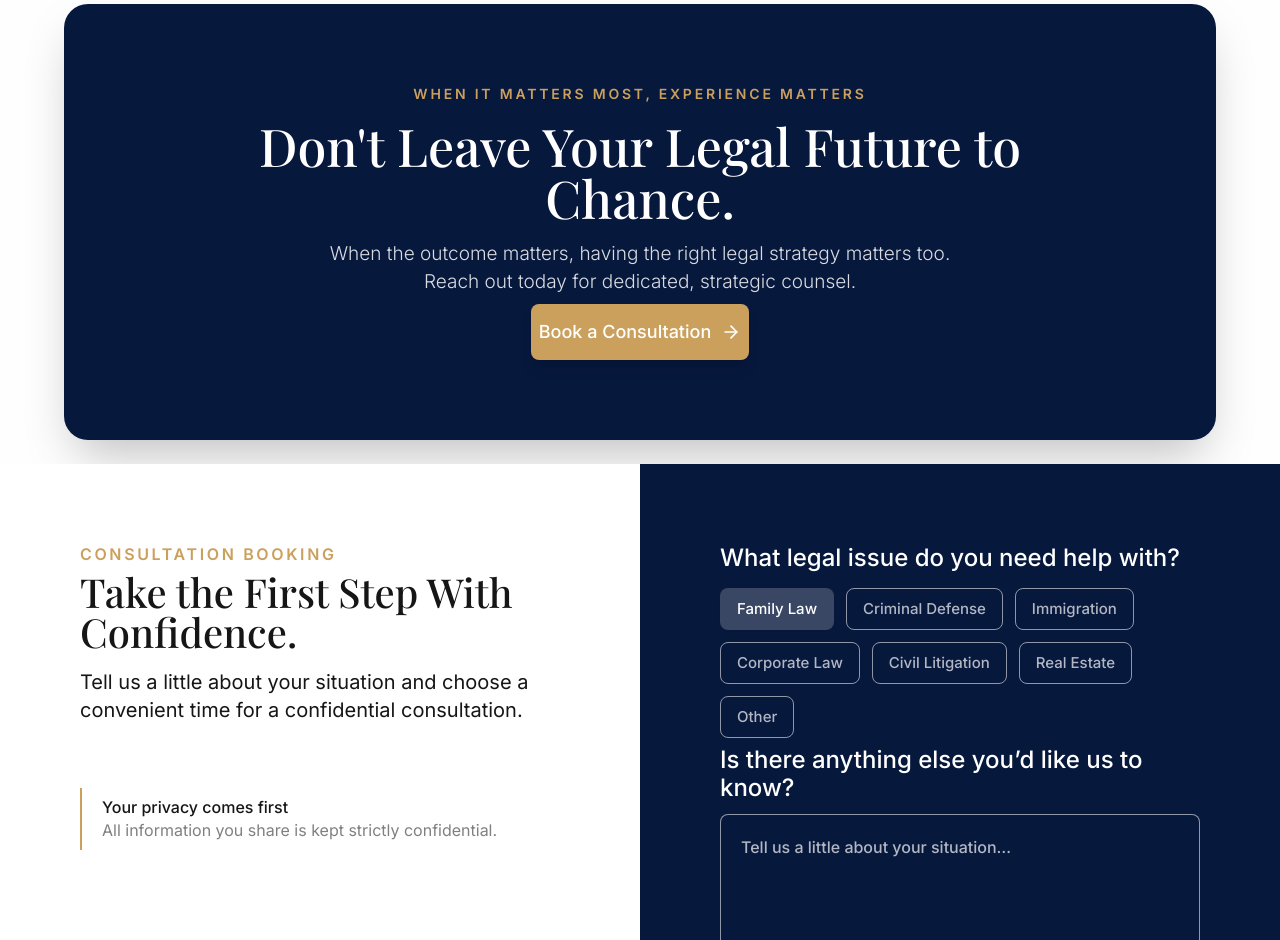
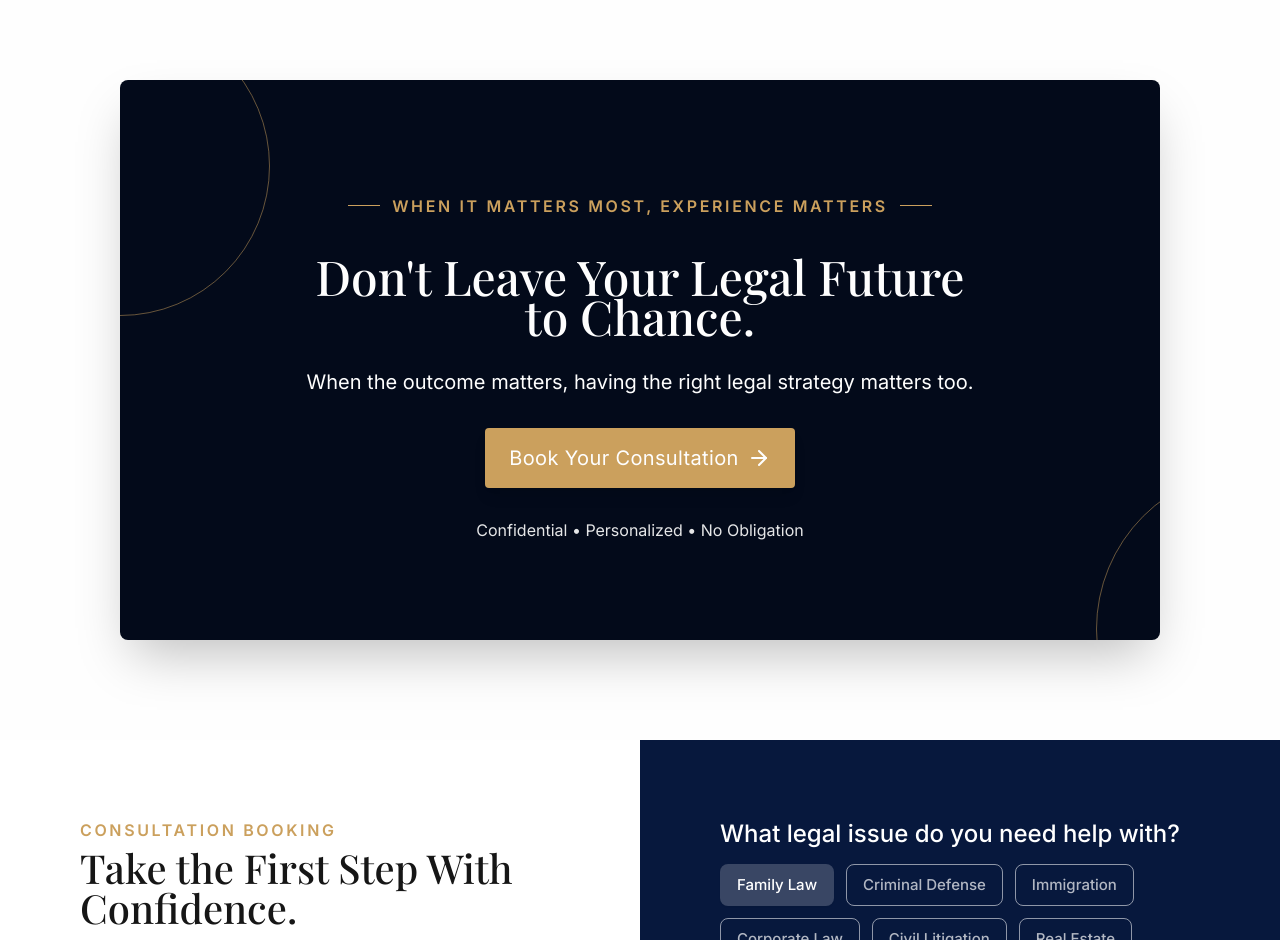
Before and after one commit to mahdidesignerrr/james-carter-lawyer, a Next.js app: page / in a window 1280 px wide. Shown: the part 6500-7440 px from the top of the page. Built offline with nearby package versions, Linux system fonts and the light colour scheme; a web font is replaced by a local one.

Commit message:
refactor(cta): align final banner with figma node 522:748 pixel-perfect specifications

```diff
--- a/src/presentation/components/organisms/FinalCtaBanner.tsx
+++ b/src/presentation/components/organisms/FinalCtaBanner.tsx
@@ -8,34 +8,62 @@ export const FinalCtaBanner: React.FC = () => {
   const { scrollTo } = useScrollNavigation();
 
   return (
-    <section className="bg-[#fefefe] py-14 lg:py-24 px-4 sm:px-8">
-      <div className="max-w-6xl mx-auto">
-        {/* Dark Navy Container Matching Figma Image 2 & Node 522:749 */}
-        <div className="bg-[#07183d] rounded-2xl sm:rounded-3xl px-6 py-14 sm:py-20 lg:py-22 text-center flex flex-col items-center justify-center relative overflow-hidden shadow-2xl">
-          <div className="relative z-10 max-w-3xl flex flex-col items-center">
-            {/* Tagline (Image 2) */}
-            <span className="font-sans font-semibold text-xs sm:text-sm text-[#cba05d] tracking-[0.2em] uppercase select-none mb-3 sm:mb-4">
-              WHEN IT MATTERS MOST, EXPERIENCE MATTERS
-            </span>
+    <section className="bg-[#fefefe] px-4 sm:px-8 lg:px-[120px] py-16 sm:py-20 lg:py-[100px] flex justify-center">
+      {/* Container (Figma Node 522:749) - Exact 1200px max width, #030a1a background, rounded 8px */}
+      <div className="bg-[#030a1a] w-full max-w-[1200px] rounded-[8px] overflow-hidden relative px-6 py-14 sm:px-12 sm:py-16 lg:px-[120px] lg:py-[100px] flex flex-col items-center justify-center text-center shadow-2xl">
+        {/* Decorative Golden Circles (Figma Nodes 522:764 & 522:765) */}
+        <div
+          aria-hidden="true"
+          className="absolute -left-[150px] -top-[64px] w-[300px] h-[300px] rounded-full border border-[#cba05d] opacity-50 pointer-events-none select-none"
+        />
+        <div
+          aria-hidden="true"
+          className="absolute -right-[100px] -bottom-[100px] lg:left-[976px] lg:top-[389px] w-[320px] h-[320px] rounded-full border border-[#cba05d] opacity-50 pointer-events-none select-none"
+        />
 
-            {/* Heading (Image 2) */}
-            <h2 className="font-serif font-normal sm:font-medium text-3xl sm:text-5xl lg:text-[52px] text-white leading-[1.15] pb-4">
+        {/* Inner Content Column (Figma Node 522:750) - Constrained to 672px */}
+        <div className="relative z-10 w-full max-w-[672px] mx-auto flex flex-col items-center justify-center">
+          {/* Tagline with 32px Horizontal Lines (Node 522:751) */}
+          <div className="flex items-center justify-center gap-3 py-3 sm:py-4">
+            <div className="w-[32px] h-px bg-[#cba05d] shrink-0" />
+            <p className="font-sans font-semibold text-xs sm:text-sm lg:text-[16px] text-[#cba05d] tracking-[2.64px] uppercase text-center whitespace-normal sm:whitespace-nowrap select-none">
+              When It Matters Most, Experience Matters
+            </p>
+            <div className="w-[32px] h-px bg-[#cba05d] shrink-0" />
+          </div>
+
+          {/* Heading 2 (Node 522:756 & 522:757) */}
+          <div className="py-3 sm:py-5 lg:py-6 w-full">
+            <h2 className="font-serif font-medium text-3xl sm:text-4xl lg:text-[48px] text-[#fefefe] text-center leading-[1.2]">
               Don&apos;t Leave Your Legal Future to Chance.
             </h2>
+          </div>
 
-            {/* Paragraph (Image 2) */}
-            <p className="font-sans font-light text-base sm:text-lg lg:text-[19px] text-white/85 pb-8 max-w-2xl leading-relaxed">
-              When the outcome matters, having the right legal strategy matters too. Reach out today for dedicated, strategic counsel.
+          {/* Paragraph (Node 522:758 & 522:759) */}
+          <div className="py-2 w-full">
+            <p className="font-sans font-normal text-base sm:text-lg lg:text-[20px] text-[#fefefe] text-center leading-relaxed">
+              When the outcome matters, having the right legal strategy matters too.
             </p>
+          </div>
 
-            {/* CTA Button: Book a Consultation -> (Image 2) */}
+          {/* CTA Button (Node 522:760 & 522:761) */}
+          <div className="py-5 sm:py-6 w-full flex justify-center">
             <button
               onClick={() => scrollTo("contact")}
-              className="px-8 py-3.5 rounded-lg bg-[#cba05d] hover:bg-[#b88f4e] text-white font-sans font-medium text-base sm:text-lg shadow-lg hover:shadow-xl inline-flex items-center gap-2.5 transition-all duration-300 active:scale-98 cursor-pointer"
+              className="bg-[#cba05d] hover:bg-[#b88f4e] px-6 py-4 rounded-[4px] inline-flex items-center justify-center gap-2 transition-all duration-300 cursor-pointer shadow-lg hover:shadow-xl active:scale-[0.98]"
             >
-              <span>Book a Consultation</span>
-              <ArrowRight className="w-5 h-5 text-white" />
+              <span className="font-sans font-normal text-lg sm:text-[20px] text-[#fefefe] tracking-[0.35px]">
+                Book Your Consultation
+              </span>
+              <ArrowRight className="w-5 h-5 sm:w-6 sm:h-6 text-[#fefefe] shrink-0" />
             </button>
+          </div>
+
+          {/* Confidentiality Footer Note (Node 522:762 & 522:763) */}
+          <div className="pt-1 sm:pt-2 w-full">
+            <p className="font-sans font-normal text-sm sm:text-[16px] text-[#fefefe] text-center leading-[20px] select-none opacity-90">
+              Confidential • Personalized • No Obligation
+            </p>
           </div>
         </div>
       </div>
```
